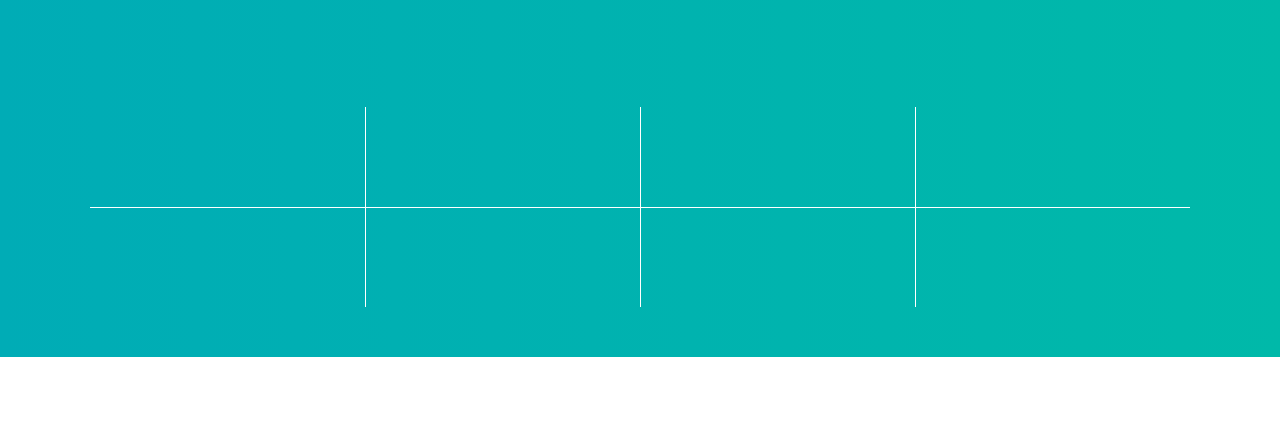
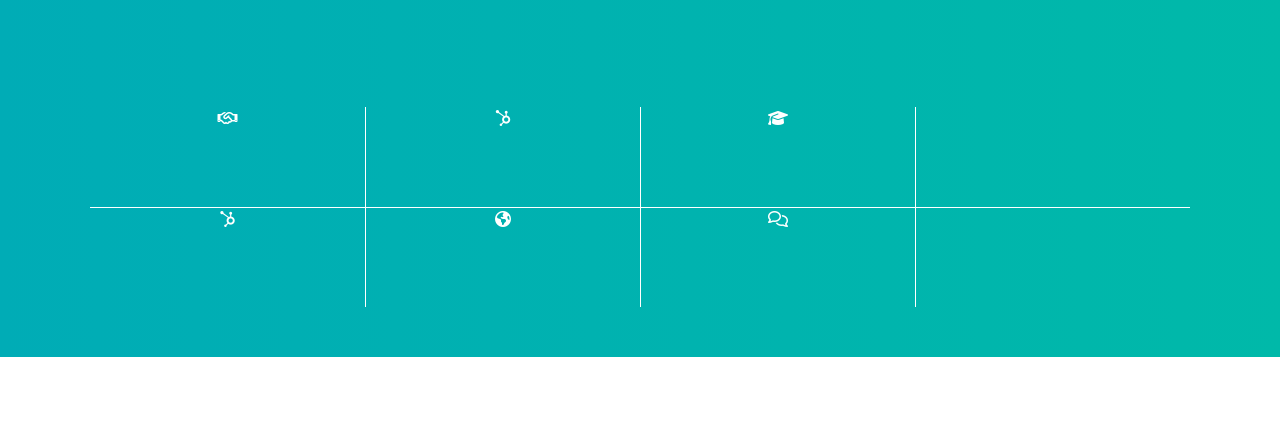
Before and after one commit to geffen007/htmlcss-hubspot, a plain HTML site: page index.html in a window 1280 px wide. Shown: the part 2380-2815 px from the top of the page. Drawn offline with nearby package versions, Linux system fonts and the light colour scheme.

Commit message:
si continua dopo

```diff
--- a/index.html
+++ b/index.html
@@ -149,14 +149,30 @@
                     <p>You don't have to go it alone. Master the inbound methodology and get the most out of your tools with HubSpot's legendary customer support team and a community of thousands of marketing and sales pros just like you.</p>
                 </div>
                 <div class="table clearfix">
-                    <div class="minibox"></div>
-                    <div class="minibox"></div>
-                    <div class="minibox"></div>
-                    <div class="minibox"></div>
-                    <div class="minibox"></div>
-                    <div class="minibox"></div>
-                    <div class="minibox"></div>
-                    <div class="minibox"></div>
+                    <div class="minibox">
+                        <i class="far fa-handshake"></i>
+                    </div>
+                    <div class="minibox">
+                        <i class="fab fa-hubspot"></i>
+                    </div>
+                    <div class="minibox">
+                        <i class="fas fa-graduation-cap"></i>
+                    </div>
+                    <div class="minibox">
+
+                    </div>
+                    <div class="minibox">
+                        <i class="fab fa-hubspot"></i>
+                    </div>
+                    <div class="minibox">
+                        <i class="fas fa-globe-americas"></i>
+                    </div>
+                    <div class="minibox">
+                        <i class="far fa-comments"></i>
+                    </div>
+                    <div class="minibox">
+
+                    </div>
                 </div>
             </div>
         </section>
```
